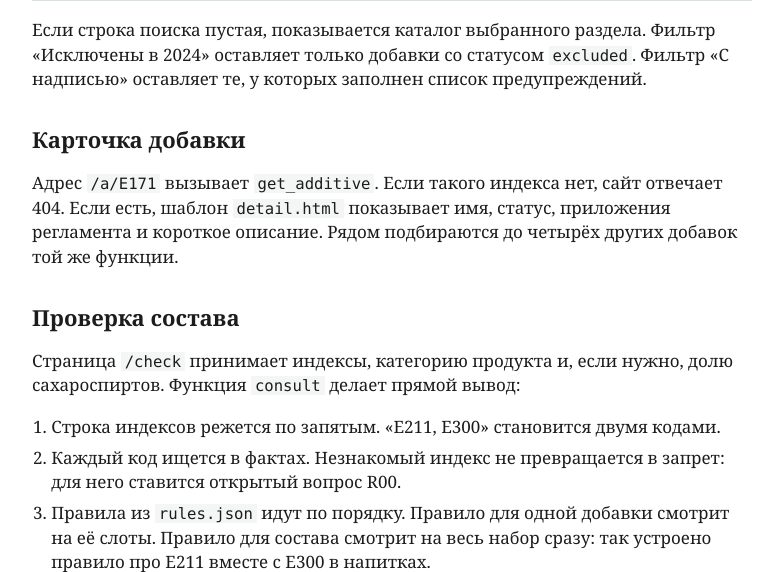
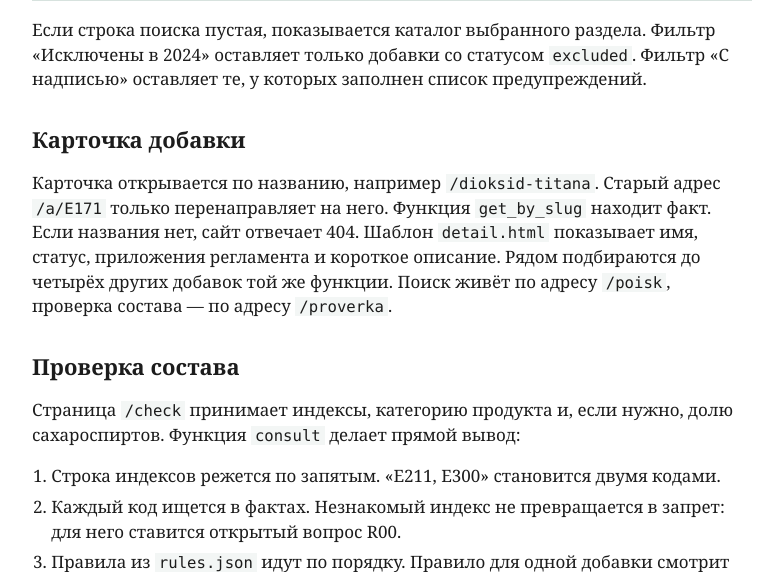
Before and after one commit to senkelyv24-create/kb-pishchevye-dobavki, a Flask app: page /static/kak-ustroen-kod.html in a window 1280 px wide. Shown: the part 1722-2294 px from the top of the page, without its empty margins (248-1031 px from the left). Run offline with Flask 3, Linux system fonts and the light colour scheme.

Commit message:
Открывать карточки добавок по читаемым адресам.

```diff
--- a/app.py
+++ b/app.py
@@ -1,10 +1,12 @@
 """Прототип базы знаний по пищевым добавкам."""
 
-from flask import Flask, abort, render_template, request
+from flask import Flask, abort, redirect, render_template, request, url_for
 
-from kb.engine import CATEGORIES, GROUP_LABELS, consult, get_additive, search
+from kb.engine import CATEGORIES, GROUP_LABELS, consult, get_additive, get_by_slug, search
 
 app = Flask(__name__)
+
+FEATURED = ["E330", "E621", "E171", "E960", "E102", "E202", "E500", "E211"]
 
 STATUS_LINKS = [
     ("", "Все статусы"),
@@ -21,10 +23,16 @@ def inject_nav():
         "groups": GROUP_LABELS,
         "status_links": STATUS_LINKS,
         "categories": CATEGORIES,
+        "featured": [get_additive(code) for code in FEATURED],
     }
 
 
 @app.get("/")
+def root():
+    return redirect(url_for("index"))
+
+
+@app.get("/poisk")
 def index():
     query = request.args.get("q", "")
     group = request.args.get("group", "")
@@ -44,8 +52,16 @@ def index():
 
 
 @app.get("/a/<code>")
-def detail(code: str):
+def detail_by_code(code: str):
     item = get_additive(code)
+    if item is None:
+        abort(404)
+    return redirect(url_for("detail", slug=item["slug"]))
+
+
+@app.get("/<slug>")
+def detail(slug: str):
+    item = get_by_slug(slug)
     if item is None:
         abort(404)
     related = search(item["functions"][0], item["group"], "", 1, 5)["items"]
@@ -54,6 +70,7 @@ def detail(code: str):
 
 
 @app.route("/check", methods=["GET", "POST"])
+@app.route("/proverka", methods=["GET", "POST"])
 def check():
     source = request.form if request.method == "POST" else request.args
     raw = source.get("codes", "")
--- a/kb/engine.py
+++ b/kb/engine.py
@@ -40,10 +40,45 @@ def _load(name: str):
         return json.load(handle)
 
 
+_TRANSLIT = {
+    "а": "a", "б": "b", "в": "v", "г": "g", "д": "d", "е": "e", "ё": "e",
+    "ж": "zh", "з": "z", "и": "i", "й": "y", "к": "k", "л": "l", "м": "m",
+    "н": "n", "о": "o", "п": "p", "р": "r", "с": "s", "т": "t", "у": "u",
+    "ф": "f", "х": "h", "ц": "ts", "ч": "ch", "ш": "sh", "щ": "sch",
+    "ъ": "", "ы": "y", "ь": "", "э": "e", "ю": "yu", "я": "ya",
+}
+
+
+def make_slug(name: str) -> str:
+    """Адрес страницы из названия: «Бензоат натрия» → benzoat-natriya."""
+    source = (name or "").split(":")[0].strip().lower().replace("ё", "е")
+    chars = []
+    for char in source:
+        if char in _TRANSLIT:
+            chars.append(_TRANSLIT[char])
+        elif char.isascii() and char.isalnum():
+            chars.append(char)
+        else:
+            chars.append("-")
+    return "-".join(part for part in "".join(chars).split("-") if part)
+
+
+def _assign_slugs(items: list) -> None:
+    used = set()
+    for item in items:
+        slug = make_slug(item["name_ru"])
+        if slug in used:
+            slug = f"{slug}-{item['code'].lower()}"
+        used.add(slug)
+        item["slug"] = slug
+
+
 ADDITIVES = _load("additives.json")
 RULES = _load("rules.json")
 ONTOLOGY = _load("ontology.json")
+_assign_slugs(ADDITIVES)
 BY_CODE = {item["code"].upper(): item for item in ADDITIVES}
+BY_SLUG = {item["slug"]: item for item in ADDITIVES}
 
 
 def normalize(text: str) -> str:
@@ -62,6 +97,10 @@ def get_additive(code: str):
     if key in BY_CODE:
         return BY_CODE[key]
     return None
+
+
+def get_by_slug(slug: str):
+    return BY_SLUG.get((slug or "").strip().lower())
 
 
 def search(query: str = "", group: str = "", status: str = "", page: int = 1, per_page: int = 8):
--- a/static/kak-ustroen-kod.html
+++ b/static/kak-ustroen-kod.html
@@ -23,8 +23,8 @@
     <div class="mast-bar">
       <span class="edition">Пояснение к прототипу</span>
       <nav class="tools">
-        <a href="/">Поиск</a>
-        <a href="/check">Проверка состава</a>
+        <a href="/poisk">Поиск</a>
+        <a href="/proverka">Проверка состава</a>
       </nav>
     </div>
     <a class="wordmark" href="/">Пищевые добавки</a>
@@ -71,7 +71,7 @@
     <p>Если строка поиска пустая, показывается каталог выбранного раздела. Фильтр «Исключены в 2024» оставляет только добавки со статусом <code>excluded</code>. Фильтр «С надписью» оставляет те, у которых заполнен список предупреждений.</p>
 
     <h2>Карточка добавки</h2>
-    <p>Адрес <code>/a/E171</code> вызывает <code>get_additive</code>. Если такого индекса нет, сайт отвечает 404. Если есть, шаблон <code>detail.html</code> показывает имя, статус, приложения регламента и короткое описание. Рядом подбираются до четырёх других добавок той же функции.</p>
+    <p>Карточка открывается по названию, например <code>/dioksid-titana</code>. Старый адрес <code>/a/E171</code> только перенаправляет на него. Функция <code>get_by_slug</code> находит факт. Если названия нет, сайт отвечает 404. Шаблон <code>detail.html</code> показывает имя, статус, приложения регламента и короткое описание. Рядом подбираются до четырёх других добавок той же функции. Поиск живёт по адресу <code>/poisk</code>, проверка состава — по адресу <code>/proverka</code>.</p>
 
     <h2>Проверка состава</h2>
     <p>Страница <code>/check</code> принимает индексы, категорию продукта и, если нужно, долю сахароспиртов. Функция <code>consult</code> делает прямой вывод:</p>
--- a/static/style.css
+++ b/static/style.css
@@ -43,8 +43,8 @@ a { color: inherit; }
   color: white;
   background: var(--green-deep);
 }
-.strip-row b { font-family: "Segoe UI", sans-serif; font-size: 18px; }
-.strip-row span { font-family: "Segoe UI", sans-serif; font-size: 12px; line-height: 1.25; }
+.strip-row b { font-family: "Segoe UI", sans-serif; font-size: 14px; font-weight: 650; line-height: 1.25; }
+.strip-row span { font-family: "Segoe UI", sans-serif; font-size: 12px; line-height: 1.25; opacity: 0.85; }
 .mast-bar { display: flex; justify-content: space-between; align-items: center; padding: 8px 0 4px; }
 .edition, .tools, .tools a, .sections a, .hint, .count, .empty, footer, .en, .back, .status-row a, button {
   font-family: "Segoe UI", sans-serif;
--- a/templates/detail.html
+++ b/templates/detail.html
@@ -42,8 +42,8 @@
   <ol class="hits">
     {% for row in related %}
     <li>
-      <a href="{{ url_for('detail', code=row.code) }}">
-        <div class="hit-kicker"><span>{{ row.code }}</span></div>
+      <a href="{{ url_for('detail', slug=row.slug) }}">
+        <div class="hit-kicker"><span>{{ row.functions[0] }}</span></div>
         <h2>{{ row.name_ru }}</h2>
         <p>{{ row.summary }}</p>
       </a>
--- a/templates/index.html
+++ b/templates/index.html
@@ -29,7 +29,7 @@
   <ol class="hits">
     {% for item in result["items"] %}
     <li>
-      <a href="{{ url_for('detail', code=item.code) }}">
+      <a href="{{ url_for('detail', slug=item.slug) }}">
         <div class="hit-kicker">
           <span>{{ item.functions[0] }}</span>
           <span class="pill pill-{{ item.status }}">{{ "Исключена" if item.status == "excluded" else "В перечне" }}</span>
```
Also changed, not shown: templates/base.html (+3 -8 lines), 1 other file.
